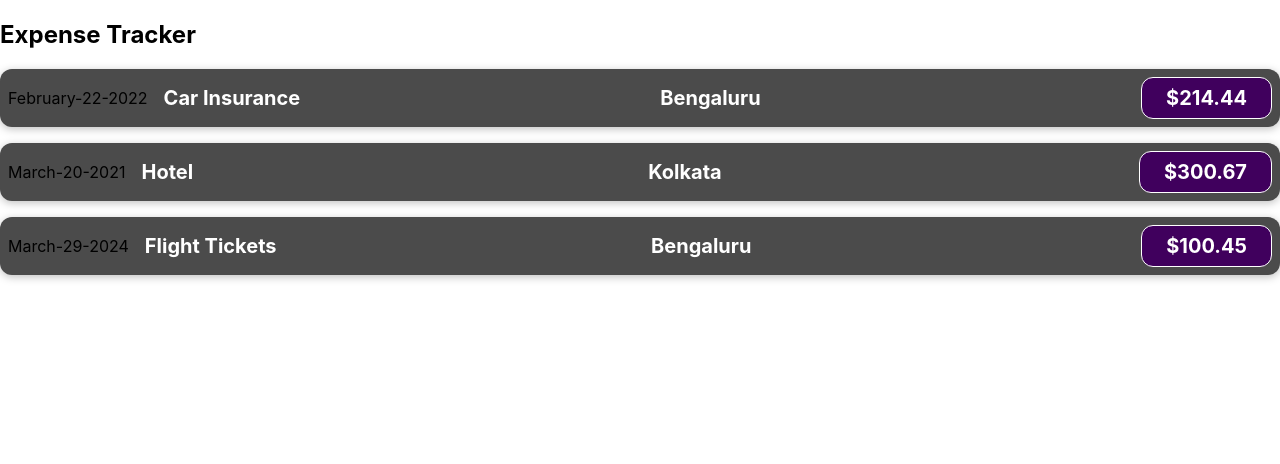
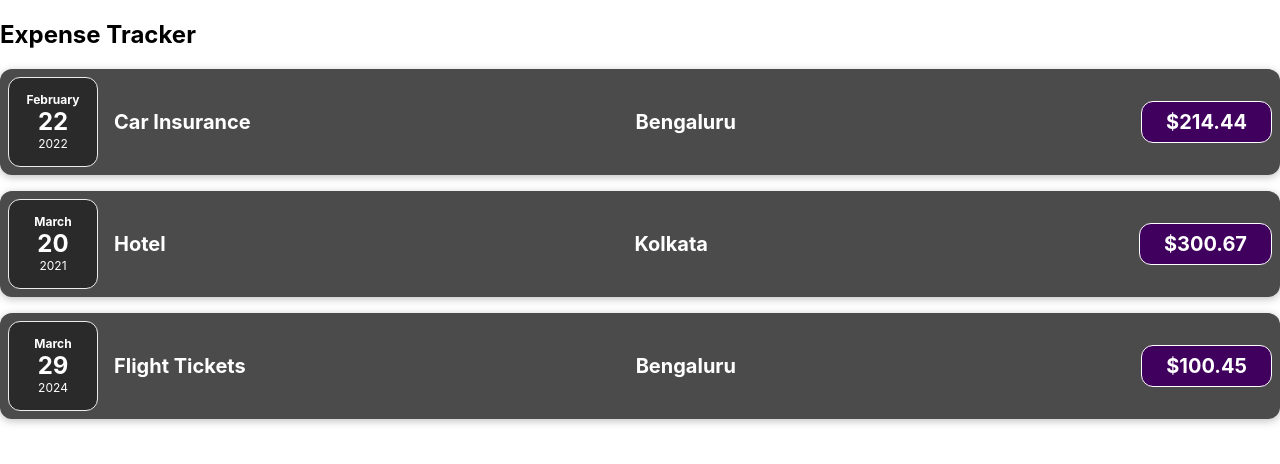
Before and after one commit to ManishRohilla/Expense_Tracker_React, a React (Create React App) app in the folder expense_tracker/: page / in a window 1280 px wide. Shown: the top 464 px of the page. Built offline with nearby package versions, Linux system fonts and the light colour scheme.

Commit message:
New Components for Expense Date and Details

```diff
--- /dev/null
+++ b/expense_tracker/src/components/ExpenseDate.css
@@ -0,0 +1,26 @@
+.expense-date {
+  display: flex;
+  flex-direction: column;
+  width: 5.5rem;
+  height: 5.5rem;
+  border: 1px solid #ececec;
+  background-color: #2a2a2a;
+  color: white;
+  border-radius: 12px;
+  align-items: center;
+  justify-content: center;
+}
+
+.expense-date__month {
+  font-size: 0.75rem;
+  font-weight: bold;
+}
+
+.expense-date__year {
+  font-size: 0.75rem;
+}
+
+.expense-date__day {
+  font-size: 1.5rem;
+  font-weight: bold;
+}
--- /dev/null
+++ b/expense_tracker/src/components/ExpenseDate.js
@@ -0,0 +1,16 @@
+import React from "react";
+import "./ExpenseDate.css";
+const ExpenseDate = (props) => {
+  const month = props.date.toLocaleString("en-US", { month: "long" });
+  const day = props.date.toLocaleString("en-US", { day: "2-digit" });
+  const year = props.date.getFullYear();
+  return (
+    <div className="expense-date">
+      <div className="expense-date__month">{month}</div>
+      <div className="expense-date__day">{day}</div>
+      <div className="expense-date__year">{year}</div>
+    </div>
+  );
+};
+
+export default ExpenseDate;
--- a/expense_tracker/src/components/ExpenseItems.js
+++ b/expense_tracker/src/components/ExpenseItems.js
@@ -2,16 +2,13 @@
 import "./ExpenseItems.css";
 import "./ExpenseDetails";
 import ExpenseDetails from "./ExpenseDetails";
+import "./ExpenseDate";
+import ExpenseDate from "./ExpenseDate";
 const ExpenseItems = (props) => {
-  const month = props.date.toLocaleString("en-US", { month: "long" });
-  const day = props.date.toLocaleString("en-US", { day: "2-digit" });
-  const year = props.date.getFullYear();
   return (
     <div>
       <div className="expense-item">
-        <div>
-          {month}-{day}-{year}
-        </div>
+        <ExpenseDate date={props.date} />
         <ExpenseDetails
           title={props.title}
           location={props.location}
```
